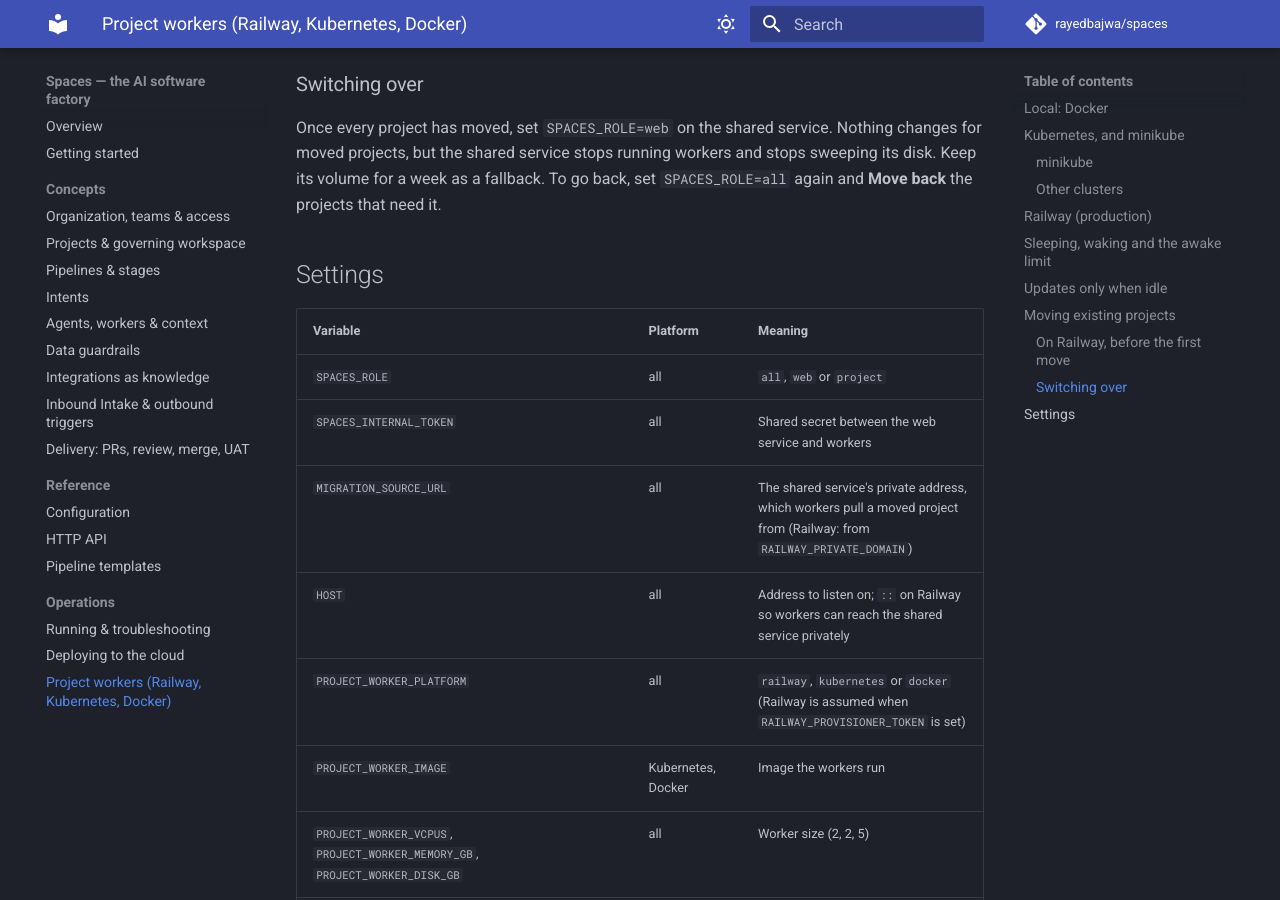
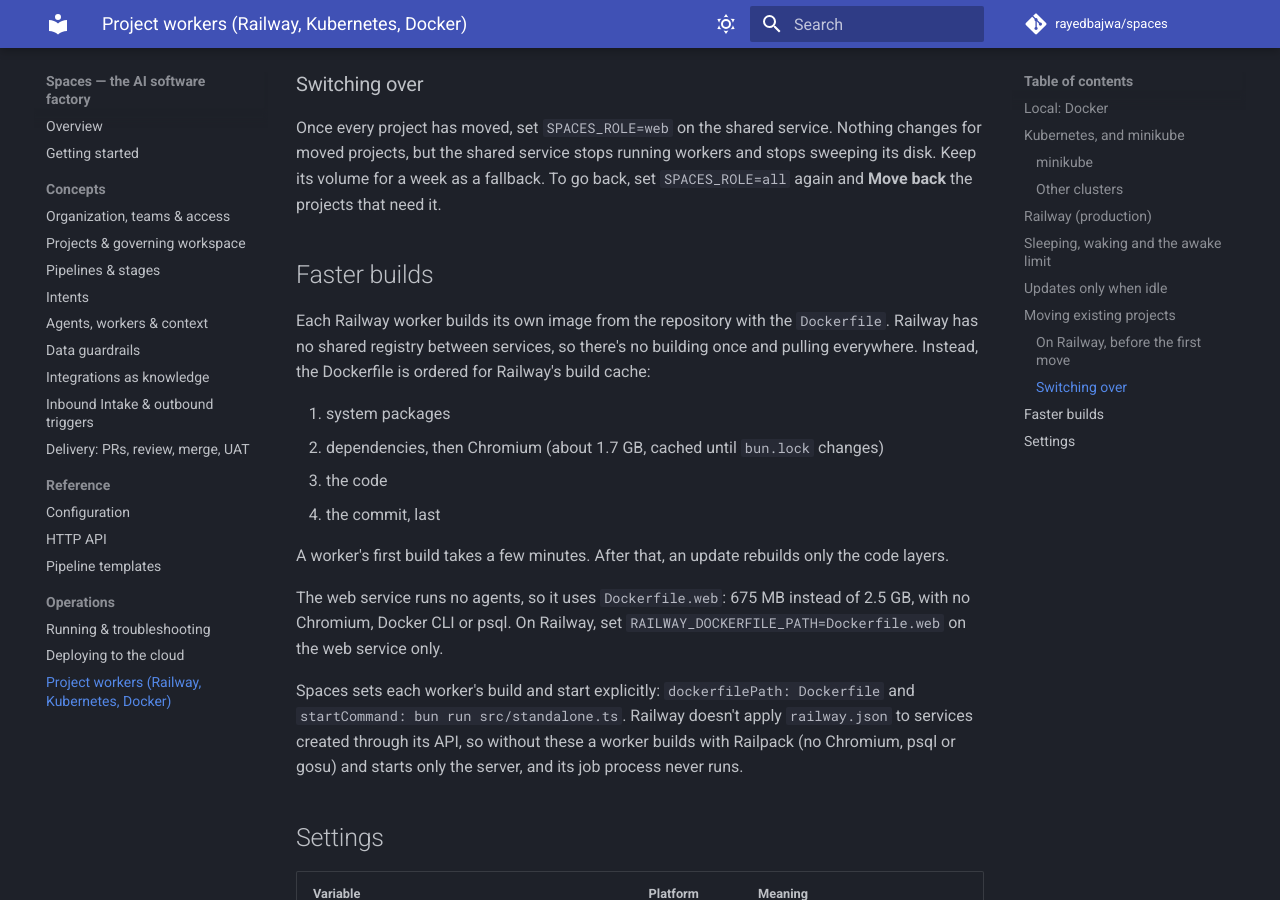
Before and after one commit to rayedbajwa/spaces, an MkDocs documentation site: the page built from docs/operations/project-workers.md, in a window 1280 px wide and 900 px high, scrolled down 4959 px. Built offline with MkDocs 1.6.1 and Material for MkDocs 9.7.7, drawn with Linux system fonts in a browser that asks for light colours; comment, search, counter and statistics services are not loaded.

Commit message:
fix(workers): build Railway workers with the Dockerfile and start the job process; cache-friendly images (#129)
* feat(workers): build the worker image once in CI; a slim image for the web service

Each Railway worker built the full 2.5 GB image from source on every
create and update (3-4 minutes each). CI now builds it once per commit
with a layer cache and publishes ghcr.io/rayedbajwa/spaces-worker:<commit>;
with PROJECT_WORKER_IMAGE set, workers pull it (create from the commit's
image, or latest until it is published; update via serviceConnect to the
image, the start command set and the empty GIT_COMMIT reference dropped).
The rollout waits until a version's image exists. Dockerfile.web is the
web service's image without Chromium, the Docker CLI or psql: 675 MB
instead of 2.52 GB. railway.json no longer pins the Dockerfile, so
RAILWAY_DOCKERFILE_PATH=Dockerfile.web applies to the web service.

Co-Authored-By: Claude Opus 5.5 <noreply@anthropic.com>

* fix(workers): build Railway workers with the Dockerfile and start the job process; cache-friendly images

Production: Railway ignores railway.json for services created through the
API, so every project worker was built with Railpack (no Chromium, psql or
gosu) and started only the server. No job process ran, and queued runs sat
for 15+ minutes. Workers now get dockerfilePath and the standalone start
command explicitly.

No GitHub CI or registry (as asked): the Dockerfile is ordered for
Railway's build cache, system packages and Chromium (cached until
bun.lock changes) before the code and the commit, so an update rebuilds
only the code layers. Drops the image workflow and registry mode; keeps
Dockerfile.web (675 MB) for the web service.

Co-Authored-By: Claude Opus 5.5 <noreply@anthropic.com>

---------

Co-authored-by: Claude Opus 5.5 <noreply@anthropic.com>

```diff
--- a/docs/operations/project-workers.md
+++ b/docs/operations/project-workers.md
@@ -147,6 +147,21 @@ Files keep their paths, since both sides mount `/data`, so nothing in the databa
 
 Once every project has moved, set `SPACES_ROLE=web` on the shared service. Nothing changes for moved projects, but the shared service stops running workers and stops sweeping its disk. Keep its volume for a week as a fallback. To go back, set `SPACES_ROLE=all` again and **Move back** the projects that need it.
 
+## Faster builds
+
+Each Railway worker builds its own image from the repository with the `Dockerfile`. Railway has no shared registry between services, so there's no building once and pulling everywhere. Instead, the Dockerfile is ordered for Railway's build cache:
+
+1. system packages
+2. dependencies, then Chromium (about 1.7 GB, cached until `bun.lock` changes)
+3. the code
+4. the commit, last
+
+A worker's first build takes a few minutes. After that, an update rebuilds only the code layers.
+
+The web service runs no agents, so it uses `Dockerfile.web`: 675 MB instead of 2.5 GB, with no Chromium, Docker CLI or psql. On Railway, set `RAILWAY_DOCKERFILE_PATH=Dockerfile.web` on the web service only.
+
+Spaces sets each worker's build and start explicitly: `dockerfilePath: Dockerfile` and `startCommand: bun run src/standalone.ts`. Railway doesn't apply `railway.json` to services created through its API, so without these a worker builds with Railpack (no Chromium, psql or gosu) and starts only the server, and its job process never runs.
+
 ## Settings
 
 | Variable | Platform | Meaning |
--- a/railway.json
+++ b/railway.json
@@ -1,8 +1,7 @@
 {
   "$schema": "https://railway.com/railway.schema.json",
   "build": {
-    "builder": "DOCKERFILE",
-    "dockerfilePath": "Dockerfile"
+    "builder": "DOCKERFILE"
   },
   "deploy": {
     "startCommand": "bun run src/standalone.ts",
```
Also changed, not shown: 4 other files.
